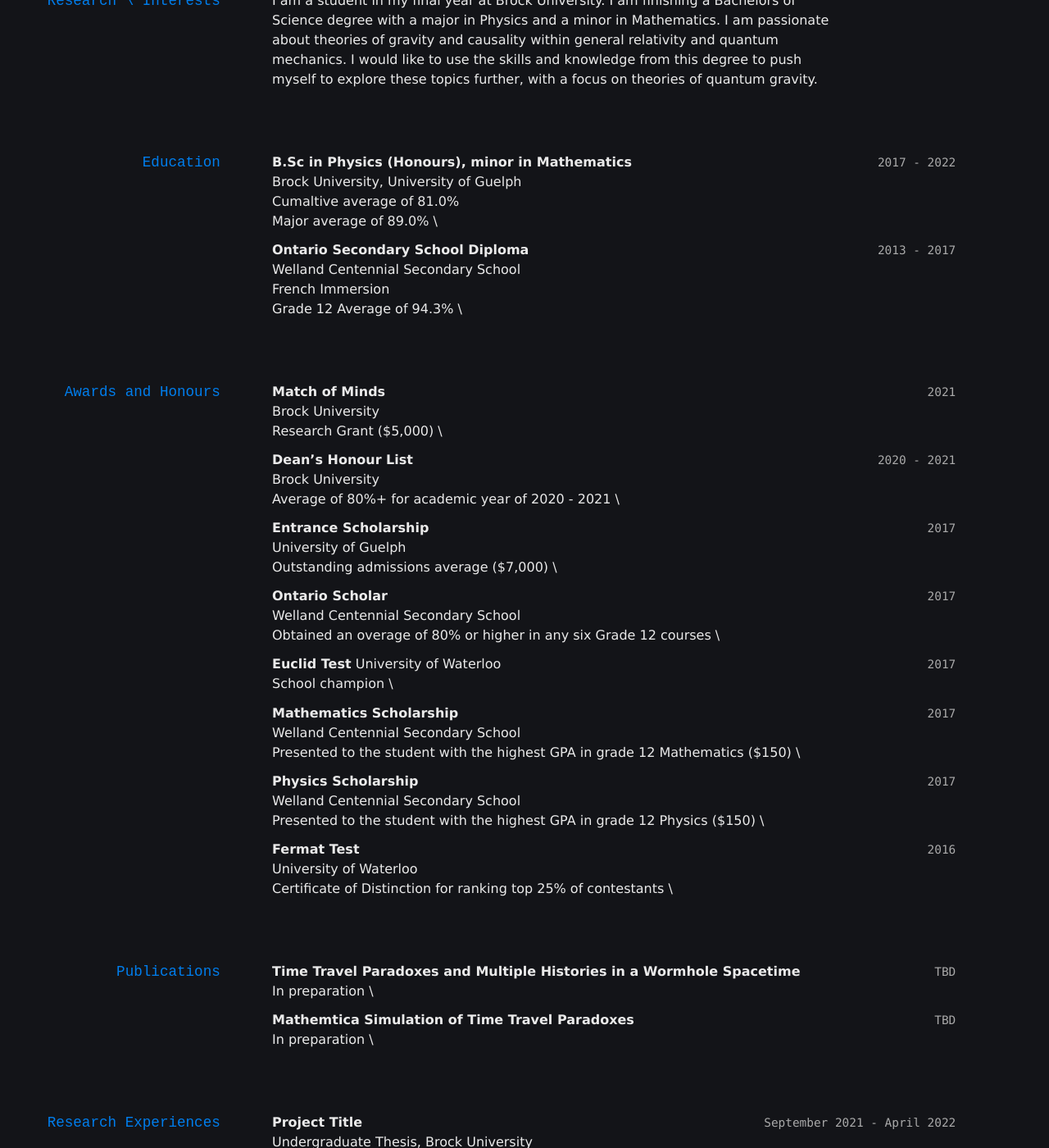
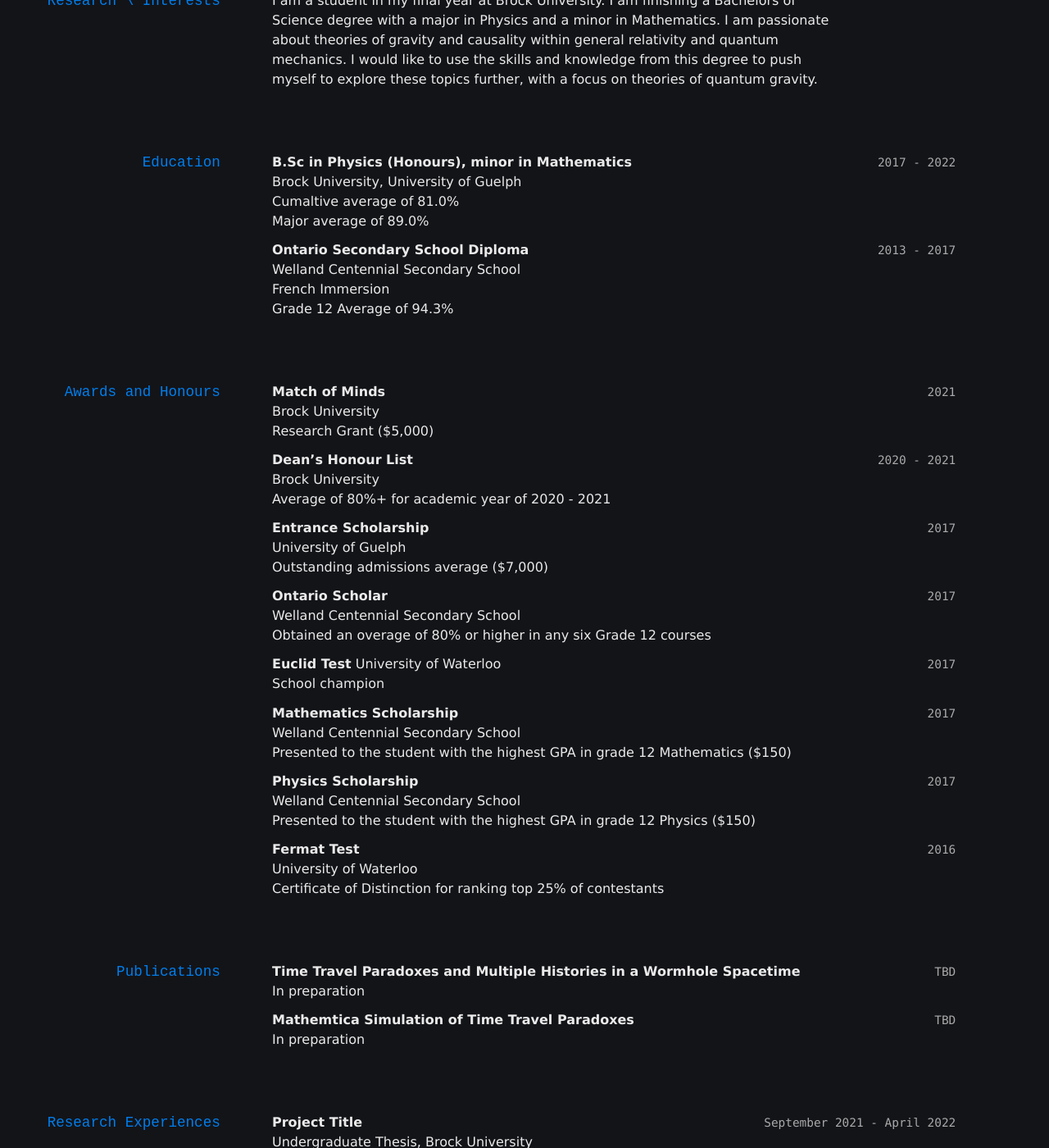
Before and after one commit to JaredWogan/CV, a Jekyll site: the page built from index.md, in a window 1280 px wide and 1400 px high, scrolled down 240 px. Shown: the whole window at 82% size. Built offline with Jekyll 4.4.1, drawn with Linux system fonts in a browser that asks for light colours; some of the changed text lies outside the part shown.

Commit message:
Formatting Changes

```diff
--- a/index.md
+++ b/index.md
@@ -25,13 +25,13 @@ to push myself to explore these topics further, with a focus on theories of quan
 __B.Sc in Physics (Honours), minor in Mathematics__ \
 Brock University, University of Guelph \
 Cumaltive average of 81.0% \
-Major average of 89.0% \
+Major average of 89.0%
 
 `2013 - 2017`
 __Ontario Secondary School Diploma__ \
 Welland Centennial Secondary School \
 French Immersion \
-Grade 12 Average of 94.3% \
+Grade 12 Average of 94.3%
 
 
 ## Awards and Honours
@@ -39,53 +39,53 @@ Grade 12 Average of 94.3% \
 `2021`
 __Match of Minds__ \
 Brock University \
-Research Grant ($5,000) \
+Research Grant ($5,000)
 
 `2020 - 2021`
 __Dean's Honour List__ \
 Brock University \
-Average of 80%+ for academic year of 2020 - 2021 \
+Average of 80%+ for academic year of 2020 - 2021
 
 `2017`
 __Entrance Scholarship__ \
 University of Guelph \
-Outstanding admissions average ($7,000) \
+Outstanding admissions average ($7,000)
 
 `2017`
 __Ontario Scholar__ \
 Welland Centennial Secondary School \
-Obtained an overage of 80% or higher in any six Grade 12 courses \
+Obtained an overage of 80% or higher in any six Grade 12 courses
 
 `2017`
 __Euclid Test__
 University of Waterloo \
-School champion \
+School champion
 
 `2017`
 __Mathematics Scholarship__ \
 Welland Centennial Secondary School \
-Presented to the student with the highest GPA in grade 12 Mathematics ($150) \
+Presented to the student with the highest GPA in grade 12 Mathematics ($150)
 
 `2017`
 __Physics Scholarship__ \
 Welland Centennial Secondary School \
-Presented to the student with the highest GPA in grade 12 Physics ($150) \
+Presented to the student with the highest GPA in grade 12 Physics ($150)
 
 `2016`
 __Fermat Test__ \
 University of Waterloo \
-Certificate of Distinction for ranking top 25% of contestants \
+Certificate of Distinction for ranking top 25% of contestants
 
 
 ## Publications
 
 `TBD`
 __Time Travel Paradoxes and Multiple Histories in a Wormhole Spacetime__ \
-In preparation \
+In preparation
 
 `TBD`
 __Mathemtica Simulation of Time Travel Paradoxes__ \
-In preparation \
+In preparation
 
 
 ## Research Experiences
@@ -130,20 +130,20 @@ __Soft Skills:__ Passionate, Hard Working, Collaborative, Time Management, Organ
 
 `2020`
 __Independant Peer Tutor__ \
-Brock University \
+Brock University
 - Organized and taught a student study group for Electromagnetism
 - Held review and one on one sessions with students in need of assistance
 
 `2017 - 2018`
 __Physics Club__ \
-University of Guelph \
+University of Guelph
 - Participated in weekly gatherings to discuss current developments Physics
 - Meeting professors and other students
 - Telescope observation night
 
 `2017 - 2018`
 __Jack.org__ \
-University of Guelph \
+University of Guelph
 - Mental health awareness movement
 - Volunteered and participated in regular events throughtout school terms
 
@@ -152,33 +152,33 @@ University of Guelph \
 
 `April 2021 - September 2021`
 __Research Assistant__ \
-Match of Minds, Brock University, Ontario, Canada \
+Match of Minds, Brock University, Ontario, Canada
 - Research experience
 - Collaborating and sharing ideas with others
 
 `January 2020 - Present`
 __Private Tutor__ \
 Independant, Ontario, Canada \
-Highschool Mathematics \
+Highschool Mathematics
 - Teaching skills
 - Learning to communicate thoughts and ideas effectively
 
 `March 2019 - Present`
 __Line Cook, Customer Service__ \
-McDonalds, Ontario, Canada \
+McDonalds, Ontario, Canada
 - Customer service
 - Communication skills
 - Working as a team towards common goals
 
 `May 2018 - September 2018`
 __IT intern__ \
-Candian Niagara Power, Ontario, Canada \
+Candian Niagara Power, Ontario, Canada
 - Computer maintenance and deployment
 - Computing projects in Visual Basic
 
 `June 2015 - September 2017`
 __Dishwasher, Line Cook__ \
-Hard Rock Cafe, Ontario, Canada \
+Hard Rock Cafe, Ontario, Canada
 - Working and collaborating with team members
 - Communication skills
 - Working in a stressful and time sensitive environment
```
Also changed, not shown: other parts of index.md (+3 -3 lines).
